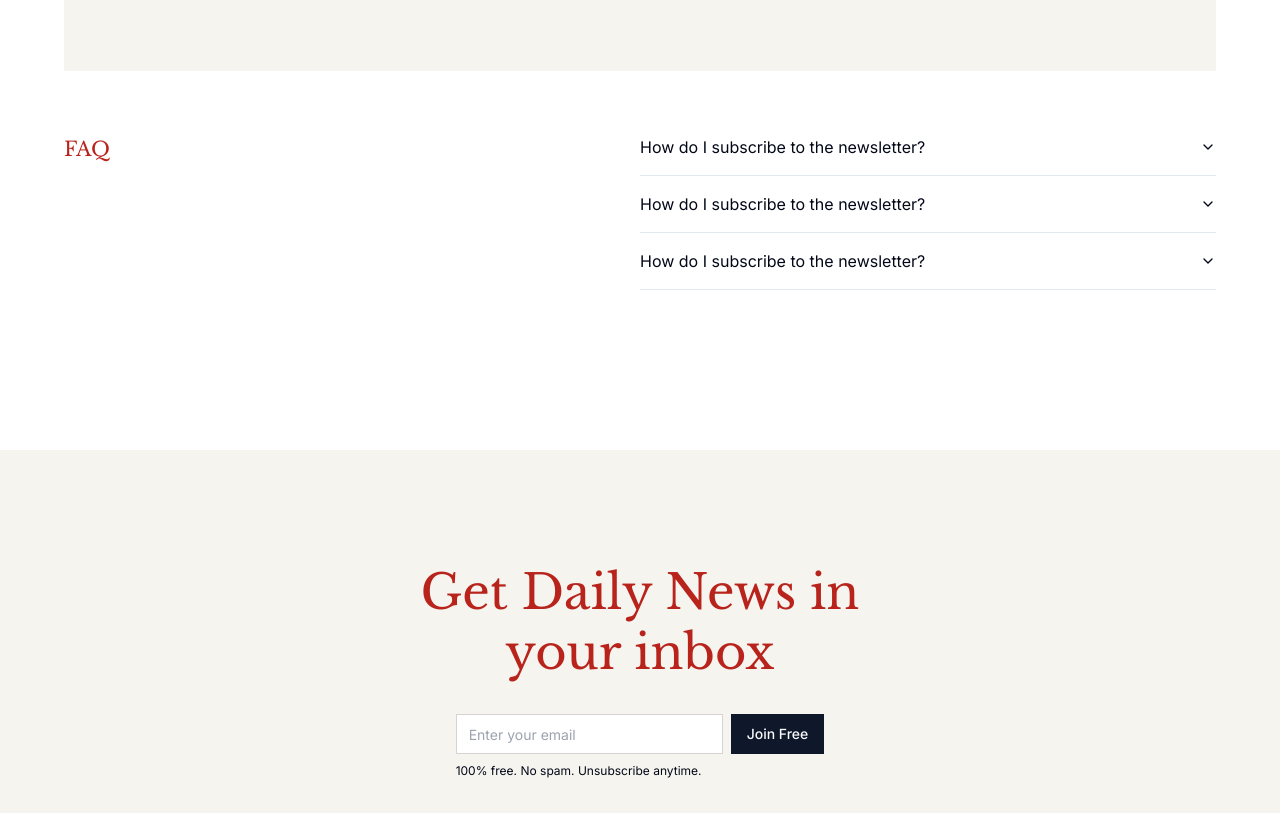
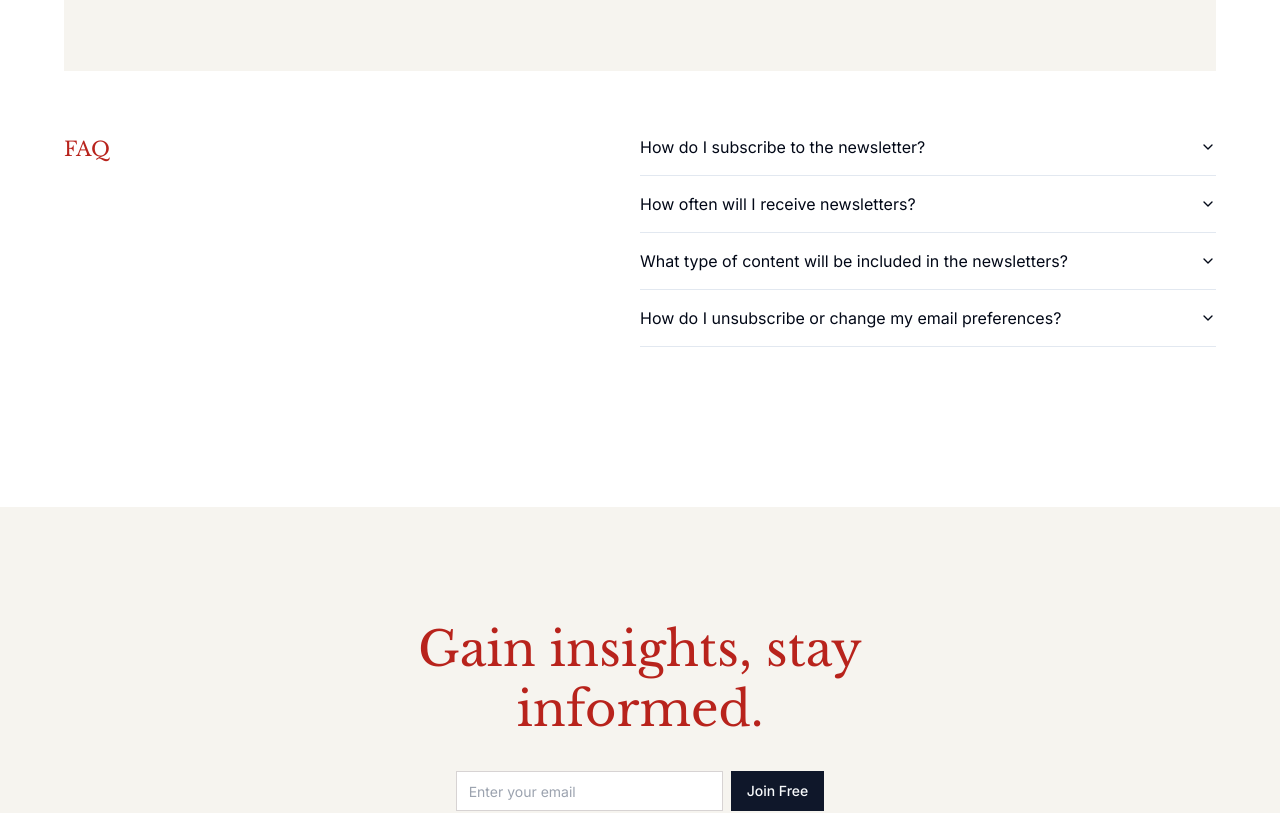
Before and after one commit to Elango-Sagravia/presidential, a Next.js app: page /contact in a window 1280 px wide. Shown: the part 1080-1893 px from the top of the page. Built offline with nearby package versions, Linux system fonts and the light colour scheme.

Commit message:
added dynamic content

```diff
--- a/app/archives/[slug]/page.js
+++ b/app/archives/[slug]/page.js
@@ -11,6 +11,7 @@ import { Input } from "@/components/ui/input";
 import RelatedArticles from "@/components/ui/relatedArticles/relatedArticles";
 import Subscribe from "@/components/ui/subscribe/subscribe";
 import SubscriberForm from "@/components/ui/subscriberForm/subscriberForm";
+import content from "@/content/content";
 import { useAppContext } from "@/context/appContext";
 import { notFound } from "next/navigation";
 
@@ -67,13 +68,13 @@ export default function Home({ params }) {
         {isSubscribed && <RelatedArticles articles={related_articles} />}
       </section>
       {!isSubscribed && (
-        <section className="bg-gradient-to-t	from-nl_sec_background to-white px-8 pt-4 pb-16 md:py-16 md:px-16">
+        <section className="bg-gradient-to-t	from-nl_sec_background to-white px-8 pt-4 pb-16 md:py-16 md:px-16 md:pb-32">
           <div className="w-full md:w-4/5 lg:w-3/5 mx-auto">
             <h3 className="text-4xl text-nl_background md:text-center">
-              Subscribe for free today and receive way more insights.
+              {content.archivePage.formSection.heading}
             </h3>
-            <p className="text-sm mt-4 md:text-center">
-              Gain access to articles, news alerts, select newsletters
+            <p className="text-sm mt-4 md:text-center md:w-4/5 md:mx-auto">
+              {content.archivePage.formSection.description}
             </p>
             <SubscriberForm formClasses="w-5/6 md:w-3/4 lg:w-3/5 flex flex-col gap-2 mt-8 md:mx-auto" />
             {/* <form className="w-5/6 md:w-3/4 lg:w-3/5 flex flex-col mt-8 md:mx-auto">
--- a/components/ui/advertiseForm/advertiseForm.js
+++ b/components/ui/advertiseForm/advertiseForm.js
@@ -10,6 +10,7 @@ import { useState } from "react";
 import libre from "@/components/libre-font";
 
 import LoadingSpinner from "../loading-spinner";
+import content from "@/content/content";
 const quarters = ["Q3 2024", "Q4 2024", "Q1 2025", "Q2 2025"];
 const budgets = ["$10K - $25k", "$25K - $50k", "$50k+"];
 export default function AdvertiseForm() {
@@ -75,7 +76,7 @@ export default function AdvertiseForm() {
           <h2
             className={`text-2xl w-full text-center sm:text-left sm:w-4/5 lg:w-2/3 mb-10 sm:mb-0 text-nl_background lg:sticky lg:top-28 ${libre.className} leading-tight`}
           >
-            {`Let's talk about how your brand can be seen by 100 thousand people across the globe.`}
+            {content.advertise.formSection.heading}
           </h2>
         </div>
         {submitted ? (
--- a/components/ui/advertiseHero/advertiseHero.js
+++ b/components/ui/advertiseHero/advertiseHero.js
@@ -2,6 +2,7 @@ import PrimaryInterLinkButton from "../PrimaryInterLinkButton/PrimaryInterLinkBu
 import { ArrowDown } from "lucide-react";
 import libre from "@/components/libre-font";
 import Image from "next/image";
+import content from "@/content/content";
 
 export default function AdvertiseHero() {
   return (
@@ -10,11 +11,9 @@ export default function AdvertiseHero() {
         <h1
           className={`text-nl_background text-5xl ${libre.className} leading-tight w-full`}
         >
-          Our Goal: To share fresh geopolitical and macroeconomic news.
+          {content.advertise.hero.title}
         </h1>
-        <p className="pt-4 pb-8">
-          want to reach thousands of curious people around the world
-        </p>
+        <p className="pt-4 pb-8">{content.advertise.hero.subTitle}</p>
         <PrimaryInterLinkButton>
           <ArrowDown size={18} color="hsl(2.69 73.58% 41.57%)" />
           <span className="px-2">Partner with Us</span>
--- a/components/ui/faqAccordion/faqAccordion.js
+++ b/components/ui/faqAccordion/faqAccordion.js
@@ -4,43 +4,24 @@ import {
   AccordionItem,
   AccordionTrigger,
 } from "@/components/ui/accordion";
+import content from "@/content/content";
 
 export default function FaqAccordion() {
   return (
-    <Accordion type="multiple" collapsible="true">
-      <AccordionItem value="item-1" className="pt-0">
-        <AccordionTrigger className="font-normal no-underline pt-0">
-          How do I subscribe to the newsletter?
-        </AccordionTrigger>
-        <AccordionContent className="text-sm">
-          Our newsletters are sent out weekly, ensuring you stay updated with
-          the latest articles, news, and exclusive content without overwhelming
-          your inbox. Occasionally, we might send special editions or important
-          updates, but we promise not to spam you.
-        </AccordionContent>
-      </AccordionItem>
-      <AccordionItem value="item-2">
-        <AccordionTrigger className="font-normal no-underline">
-          How do I subscribe to the newsletter?
-        </AccordionTrigger>
-        <AccordionContent className="text-sm">
-          Our newsletters are sent out weekly, ensuring you stay updated with
-          the latest articles, news, and exclusive content without overwhelming
-          your inbox. Occasionally, we might send special editions or important
-          updates, but we promise not to spam you.
-        </AccordionContent>
-      </AccordionItem>
-      <AccordionItem value="item-3">
-        <AccordionTrigger className="font-normal no-underline">
-          How do I subscribe to the newsletter?
-        </AccordionTrigger>
-        <AccordionContent className="text-sm">
-          Our newsletters are sent out weekly, ensuring you stay updated with
-          the latest articles, news, and exclusive content without overwhelming
-          your inbox. Occasionally, we might send special editions or important
-          updates, but we promise not to spam you.
-        </AccordionContent>
-      </AccordionItem>
+    <Accordion type="single" collapsible="true">
+      {content.contactPage.faqSection.list.map((el, index) => (
+        <AccordionItem
+          value={`item-${index}`}
+          className={`${index === 0 && "pt-0"}`}
+        >
+          <AccordionTrigger
+            className={`font-normal no-underline ${index === 0 && "pt-0"}`}
+          >
+            {el.question}
+          </AccordionTrigger>
+          <AccordionContent className="text-sm">{el.answer}</AccordionContent>
+        </AccordionItem>
+      ))}
     </Accordion>
   );
 }
--- a/components/ui/hero/Hero.js
+++ b/components/ui/hero/Hero.js
@@ -5,6 +5,7 @@ import { useAppContext } from "@/context/appContext";
 import Image from "next/image";
 
 import libre from "@/components/libre-font";
+import content from "@/content/content";
 
 export default function Hero() {
   const { isSubscribed } = useAppContext();
@@ -15,7 +16,7 @@ export default function Hero() {
         <h1
           className={`text-nl_background text-5xl ${libre.className} leading-tight`}
         >
-          Want to understand geopolitics, macroeconomics, and more? Start here.
+          {content.homePage.hero.title}
         </h1>
         <p className="py-4">
           For everyone curious about global politics, economic trends, and
@@ -23,7 +24,7 @@ export default function Hero() {
         </p>
         {isSubscribed ? (
           <p className="text-nl_background font-bold mt-10">
-            Thank you for joining our newsletter
+            {content.homePage.hero.subTitle}
           </p>
         ) : (
           // <form
--- a/components/ui/subscribe/subscribe.js
+++ b/components/ui/subscribe/subscribe.js
@@ -3,6 +3,7 @@
 import SubscribeForm from "@/components/ui/subscriberForm/subscriberForm";
 import { useAppContext } from "@/context/appContext";
 import libre from "@/components/libre-font";
+import content from "@/content/content";
 
 export default function Subscribe() {
   const { isSubscribed } = useAppContext();
@@ -22,7 +23,7 @@ export default function Subscribe() {
         >
           {isSubscribed
             ? "Thank you for joining our newsletter"
-            : "Get Daily News in your inbox"}
+            : content.subscribe.title}
         </h5>
         {!isSubscribed && (
           <SubscribeForm formClasses="mt-8 pb-2 flex w-4/5 flex-col gap-2" />
--- /dev/null
+++ b/content/content.js
@@ -0,0 +1,74 @@
+const content = {
+  homePage: {
+    hero: {
+      title:
+        "Heads of nations read a summary of the most important news every morning. Now, so will you.",
+      subTitle:
+        "Get the pulse of global politics and economics in your inbox. Quick, insightful reads every day.",
+    },
+  },
+  subscribe: {
+    title: "Gain insights, stay informed.",
+  },
+  advertise: {
+    hero: {
+      title:
+        "Our mission: Bringing you the latest in geopolitical and macroeconomic insights.",
+      subTitle: "Want to reach thousands of curious minds around the world?",
+    },
+    statusSection: {
+      heading: "Why do industry leaders trust Presidential Summary?",
+      list: [
+        {
+          title: "54%",
+          description: "of our subscribers open our newsletters daily.",
+        },
+        {
+          title: "10k",
+          description: "new subscribers join Presidential Summary every month.",
+        },
+        {
+          title: "2%",
+          description:
+            "of our active subscribers interact with our sponsored content every day",
+        },
+      ],
+    },
+    formSection: {
+      heading: "Expand your reach to 100,000+ global readers",
+      subHeading:
+        "Join forces with Presidential Summary and connect with an audience deeply interested in global politics, geopolitics, and macroeconomics. Let’s work together to meet your marketing objectives.",
+    },
+  },
+  archivePage: {
+    formSection: {
+      heading: "Unlock exclusive insights with our free subscription",
+      description:
+        "Subscribe now for full access to exclusive articles, timely alerts, and newsletters on global politics and economics.",
+    },
+  },
+  contactPage: {
+    faqSection: {
+      list: [
+        {
+          question: "How do I subscribe to the newsletter?",
+          answer: `Simply enter your email in the subscription box and click "Join Free." Our newsletters are sent daily with the latest articles, news, and exclusive content. Occasionally, we may send special editions, but we promise not to spam you.`,
+        },
+        {
+          question: "How often will I receive newsletters?",
+          answer: `You will receive our newsletters daily, ensuring you stay updated without overwhelming your inbox.`,
+        },
+        {
+          question: "What type of content will be included in the newsletters?",
+          answer: `Our newsletters feature in-depth articles, real-time news alerts, and exclusive insights on global politics, geopolitics, and macroeconomics.`,
+        },
+        {
+          question: "How do I unsubscribe or change my email preferences?",
+          answer: `To unsubscribe or update your email preferences, click the link provided at the bottom of any newsletter email.`,
+        },
+      ],
+    },
+  },
+};
+
+export default content;
```
Also changed, not shown: components/ui/advertiseStatus/advertiseStatus.js (+7 -33 lines).
